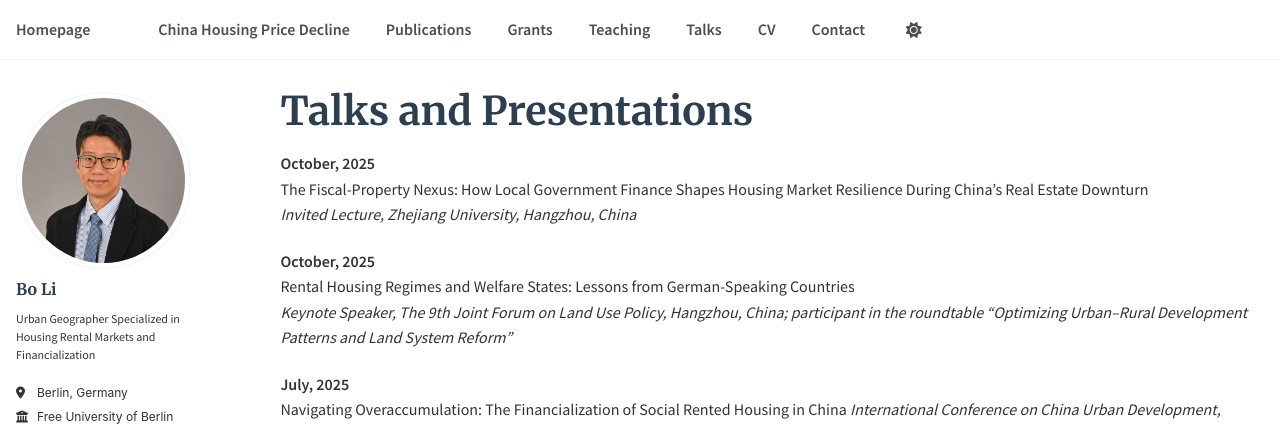
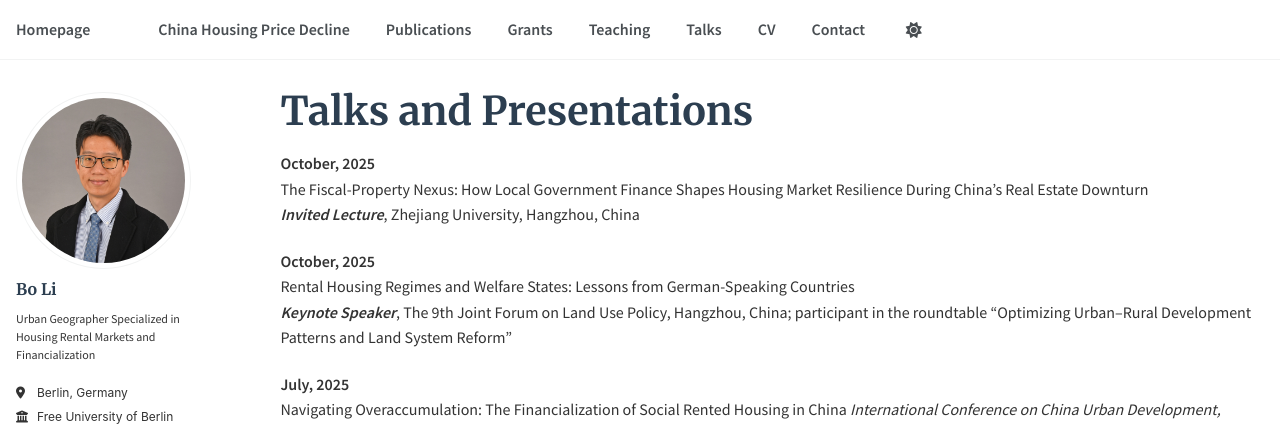
Before and after one commit to housingforall/housingforall.github.io, a Jekyll site: the page built from _pages/talks.md, in a window 1280 px wide and 900 px high. Shown: the top 427 px of the window. Built offline with Jekyll 4.4.1, drawn with Linux system fonts in a browser that asks for light colours; some web fonts are replaced.

```diff
--- a/_pages/talks.md
+++ b/_pages/talks.md
@@ -9,11 +9,11 @@ author_profile: true
 
 **October, 2025**
 The Fiscal-Property Nexus: How Local Government Finance Shapes Housing Market Resilience During China's Real Estate Downturn
-*Invited Lecture, Zhejiang University, Hangzhou, China*
+***Invited Lecture***, Zhejiang University, Hangzhou, China
 
 **October, 2025**
 Rental Housing Regimes and Welfare States: Lessons from German-Speaking Countries
-*Keynote Speaker, The 9th Joint Forum on Land Use Policy, Hangzhou, China; participant in the roundtable “Optimizing Urban–Rural Development Patterns and Land System Reform”*
+***Keynote Speaker***, The 9th Joint Forum on Land Use Policy, Hangzhou, China; participant in the roundtable “Optimizing Urban–Rural Development Patterns and Land System Reform”
 
 **July, 2025**
 Navigating Overaccumulation: The Financialization of Social Rented Housing in China
```
